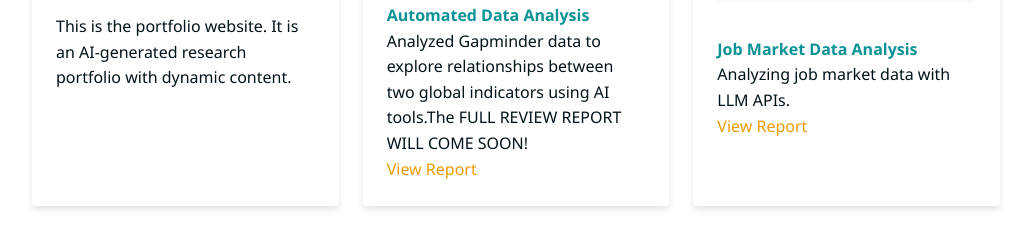
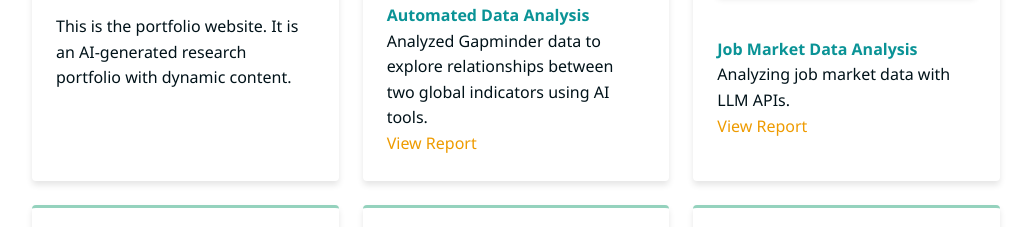
Before and after one commit to LLuwanda/graph-ai-portfolio, a plain HTML site: page index.html in a window 1280 px wide. Shown: the part 2449-2676 px from the top of the page, without its empty margins (124-1155 px from the left). Drawn offline with Linux system fonts and the light colour scheme.

Commit message:
Update index.html

```diff
--- a/index.html
+++ b/index.html
@@ -403,7 +403,7 @@
                      style="width:100%; height:auto; border-radius:4px; margin-bottom:1rem; box-shadow:0 2px 6px rgba(0,0,0,0.1);">
 
                 <h4 style="margin-top:1rem; color: var(--secondary);">Automated Data Analysis</h4>
-                <p>Analyzed Gapminder data to explore relationships between two global indicators using AI tools.The FULL REVIEW REPORT WILL COME SOON!</p>
+                <p>Analyzed Gapminder data to explore relationships between two global indicators using AI tools.</p>
                 <p><a href="/graph-ai-portfolio/report.html"
                       target="_blank"
                       style="color: var(--accent); font-weight: 500; text-decoration: none;">
```
